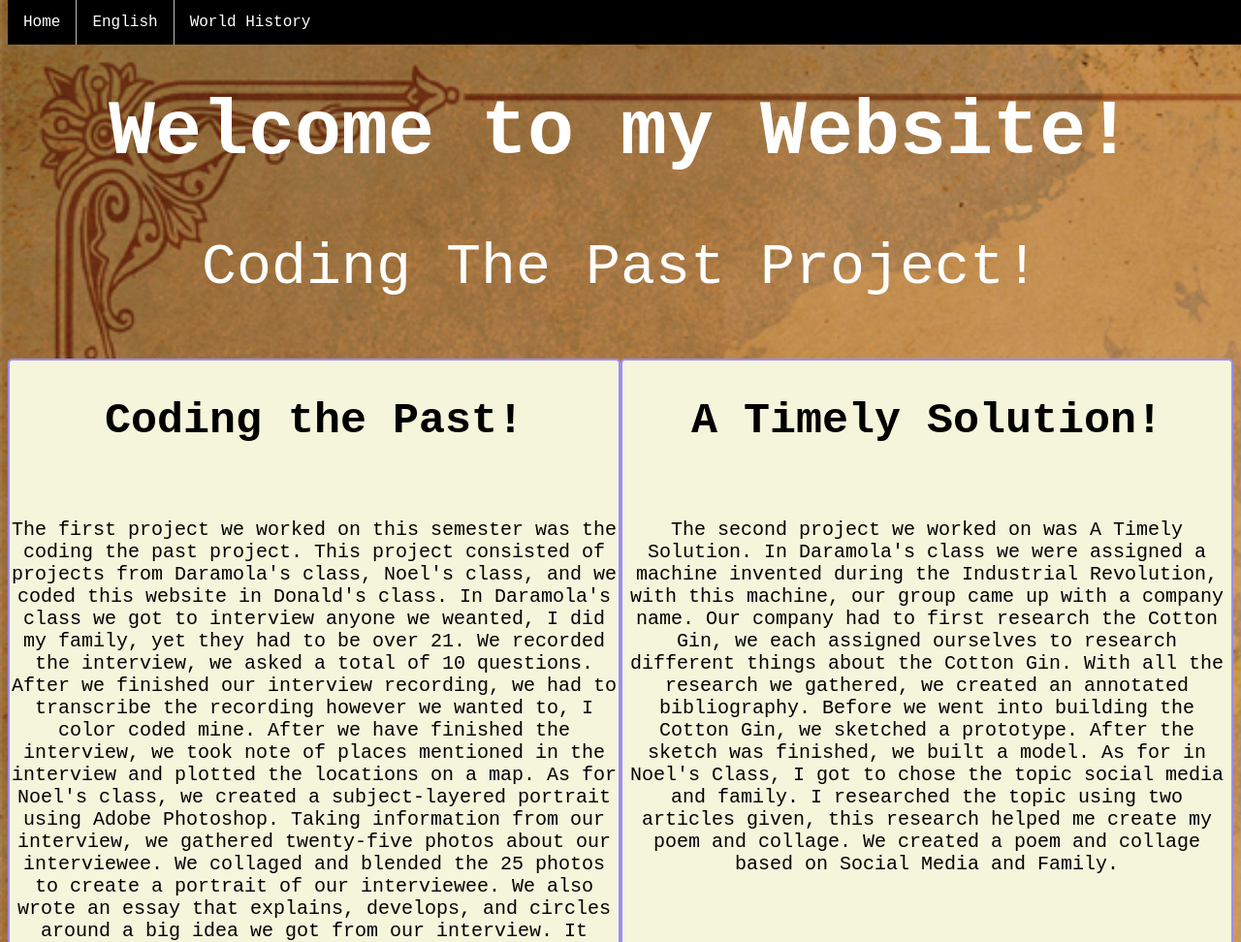
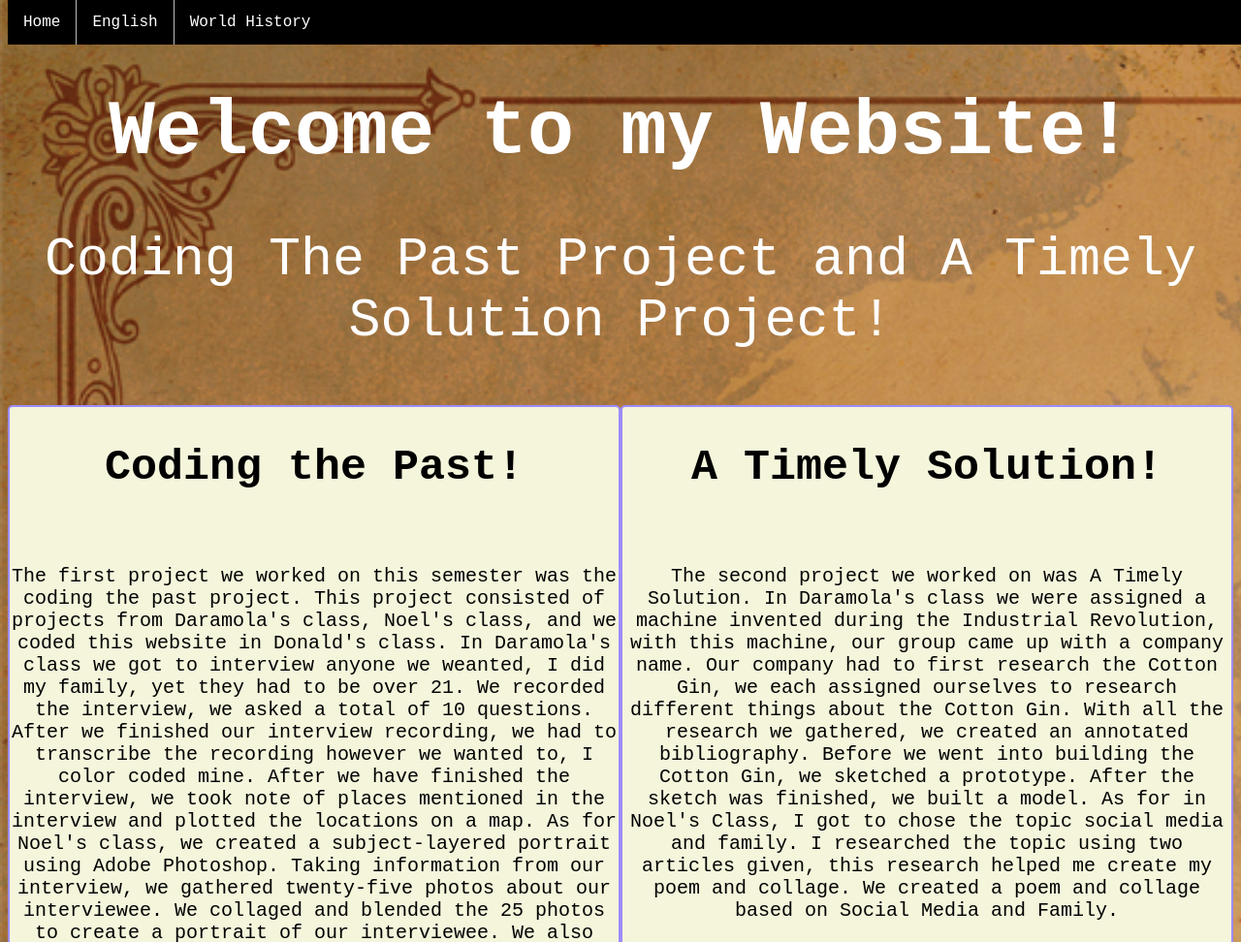
Before and after one commit to saradajani/exhibition, a plain HTML site: page index.html in a window 1280 px wide. Shown: the top 972 px of the page at 97% size. Drawn offline with Linux system fonts and the light colour scheme.

Commit message:
Add files via upload

```diff
--- a/index.html
+++ b/index.html
@@ -1,13 +1,13 @@
 <!DOCTYPE html>
 <html class="indexhtml">
 	<head>
-		<title>Coding the Past Project!</title>
+		<title>Our Semester Project!</title>
 		<link href="stylesheet.css" type="text/css" rel="stylesheet">
 	</head>
 	<h5>Hi!</h5>
 	<body class="indexbody">
 		<h1 style="font-size:80px">Welcome to my Website!</h1>
-		<p style="font-size:60px">Coding The Past Project!</p>
+		<p style="font-size:55px">Coding The Past Project and A Timely Solution Project!</p>
 	<ul>
 		<li><a href="index.html">Home</a></li>
 		<li><a href="noel.html">English</a></li>
--- a/stylesheet.css
+++ b/stylesheet.css
@@ -68,7 +68,7 @@ li:last-child{
 	display: grid;
   border: 2px #9D8CFF;
   height: 1000px;
-  grid-template: repeat(3, 1fr) / 2fr 2fr;
+  grid-template: repeat(2, 1fr) / 2fr 2fr;
   max-width: 1500px;
   margin: auto;
 }
```
